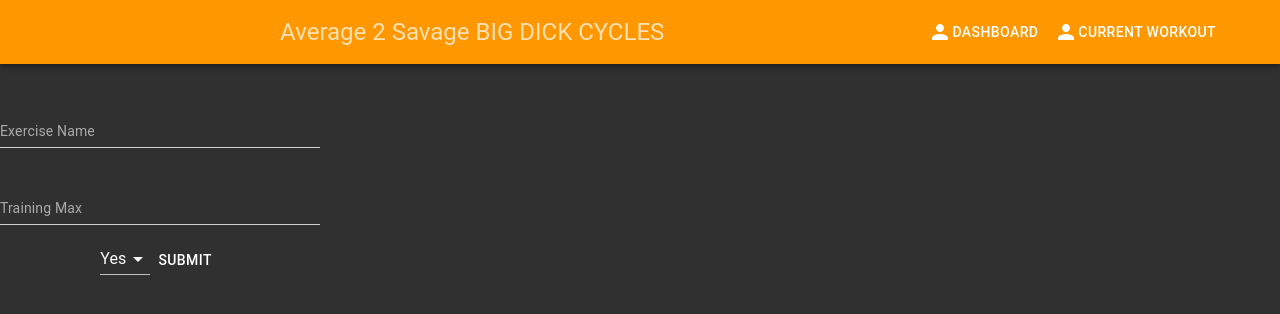
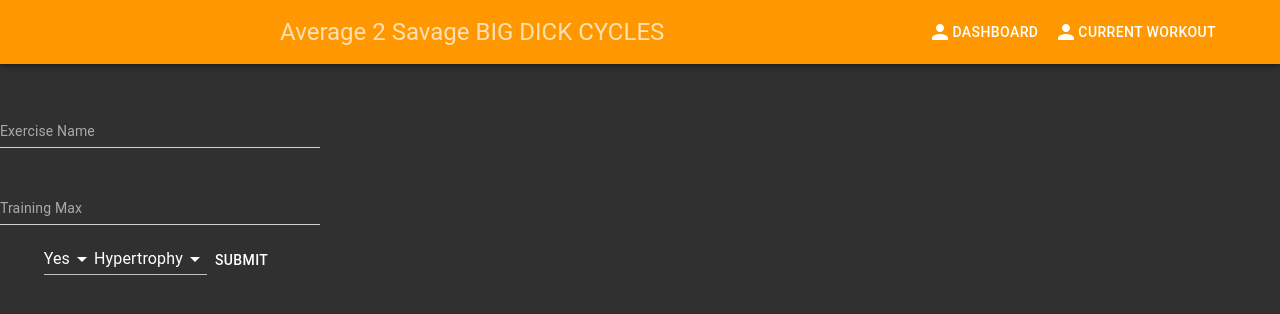
Before and after one commit to JoeR96/ProjectPowerReact, a React (Create React App) app in the folder ProjectPower/: page /WorkoutCreator in a window 1280 px wide. Shown: the top 314 px of the page. Built offline with nearby package versions, Linux system fonts and the light colour scheme.

Commit message:
added post functionality including template

```diff
--- a/ProjectPower/src/components/Cards/Reactdnd1.js
+++ b/ProjectPower/src/components/Cards/Reactdnd1.js
@@ -233,11 +233,11 @@ var arr = []
 
                 })}
             </DragDropContext>
-            {/* <Button onClick={
+            <Button onClick={
     updateLiftDayAndOrder
     }  id="redirectToReferrer" type="submit" color="primary" className="form__custom-button">
                     Log in
-                </Button> */}
+                </Button>
         </div>
     )
             }
--- a/ProjectPower/src/components/ScaffoldA2SExerciseForm/ScaffoldA2SExerciseForm.js
+++ b/ProjectPower/src/components/ScaffoldA2SExerciseForm/ScaffoldA2SExerciseForm.js
@@ -44,7 +44,8 @@ export default class ScaffoldA2SExerciseForm extends Component {
             TrainingMax: this.state.trainingMax,
             uniqueId: uuidv4(),
             liftDay: 0,
-            liftOrder: 0
+            liftOrder: 0,
+            template: 'HyperTrophy'
         }
 
         this.props.handler(data)
@@ -86,6 +87,16 @@ export default class ScaffoldA2SExerciseForm extends Component {
                         <MenuItem id="auxiliaryLift" value={false}>No</MenuItem>
                     </Select>
 
+                    <Select
+                        id="auxiliaryLift"
+                        label="auxiliaryLift"
+                        onChange={this.handleSelectChange}
+                        defaultValue={true}
+                    >
+                        <MenuItem id="auxiliaryLift" value={true}>Hypertrophy</MenuItem>
+                        <MenuItem id="auxiliaryLift" value={false}>RepsThenSet</MenuItem>
+                    </Select>
+
                     <Button onClick={this.handleSubmit} type="submit" color="primary" className="form__custom-button">
                         Submit
                     </Button>
```
